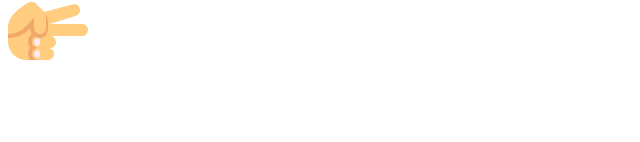
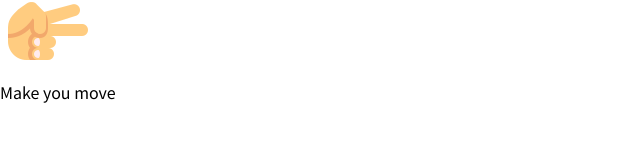
Before and after one commit to leeocoder/Rock-Paper-Scissors-Game, a plain HTML site: page index.html in a window 1280 px wide. Shown: the part 352-494 px from the top of the page, without its empty margins (0-640 px from the left). Drawn offline with Linux system fonts and the light colour scheme.

Commit message:
*Chore: Do the  html structure

```diff
--- a/index.html
+++ b/index.html
@@ -33,6 +33,7 @@
         <img src="./img/scissors.png" alt="Scissors" />
       </div>
     </div>
+    <p id="action-message">Make you move</p>
     <script src="./js/app.js"></script>
   </body>
 </html>
```
